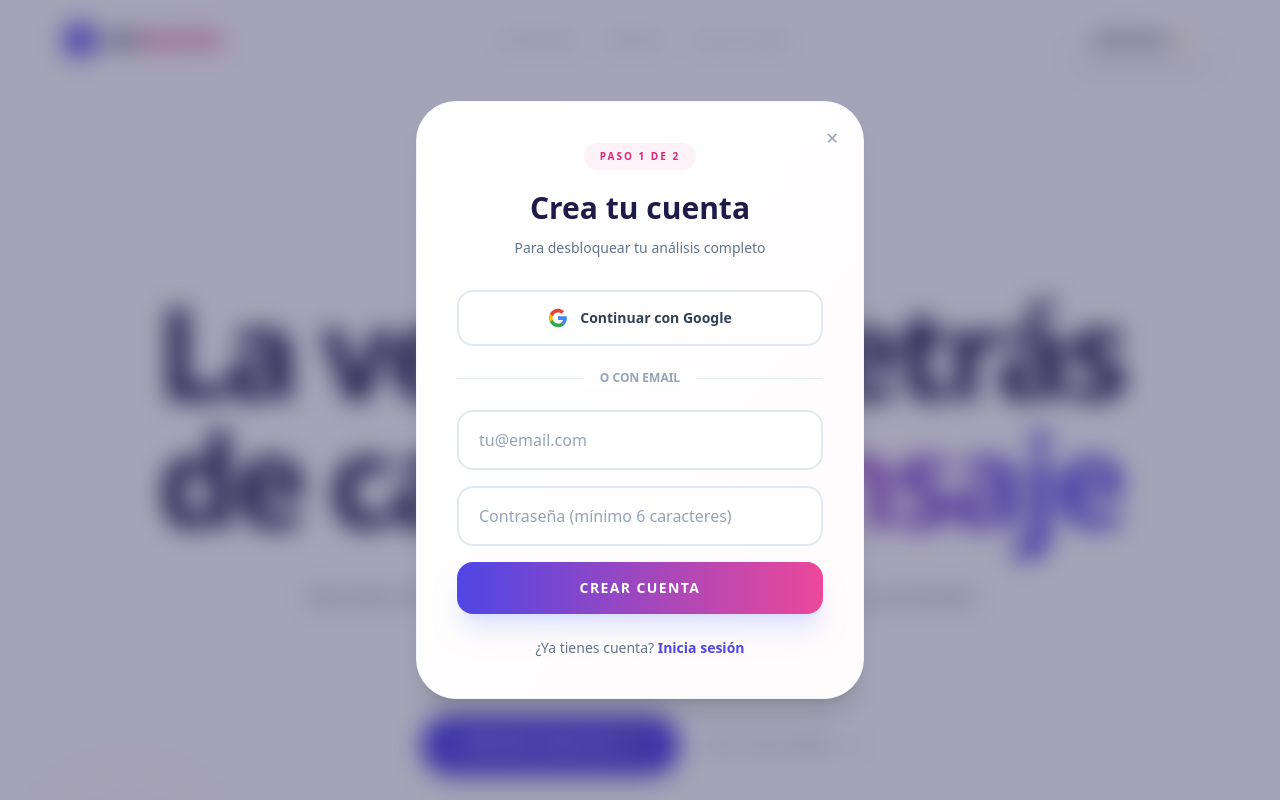
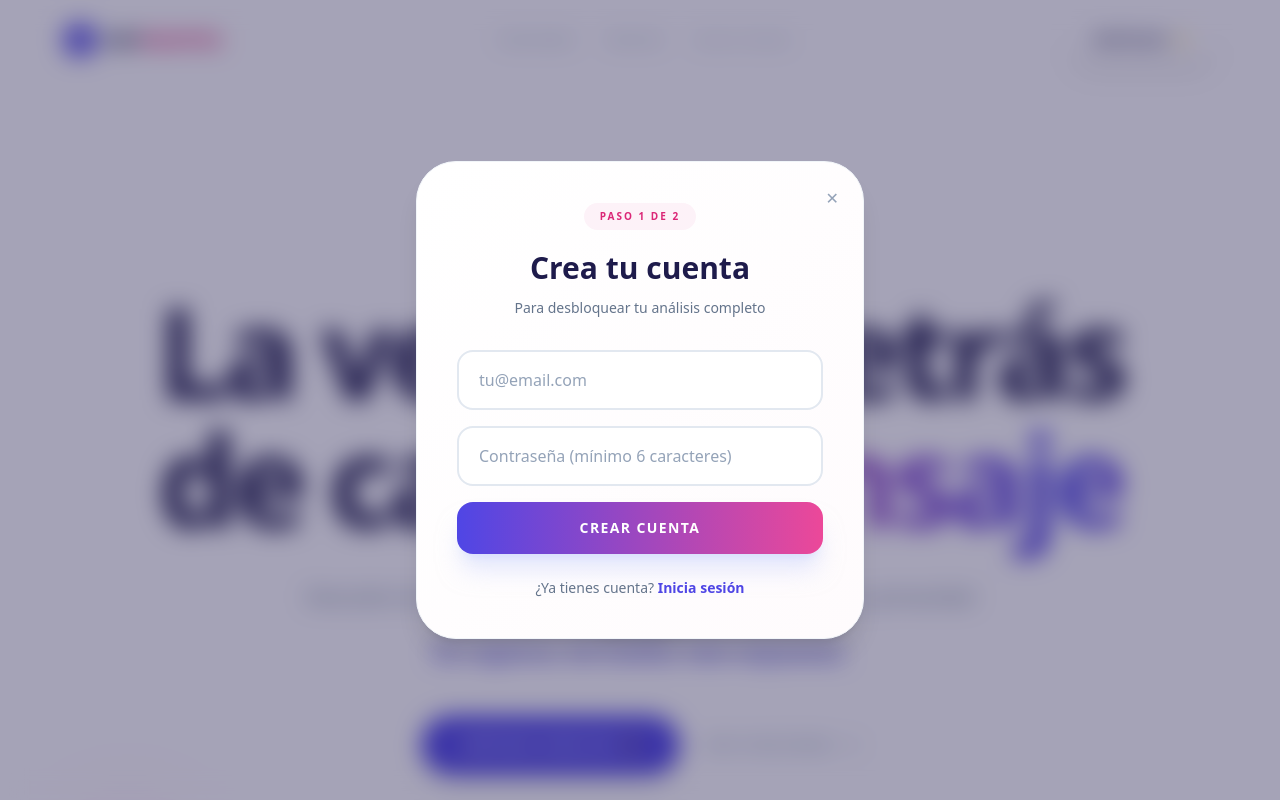
Before and after one commit to rememberSalpepper/wspwrapped, a Next.js app: page / in a window 1280 px wide. Both pictures are taken after a click on the button "Iniciar Sesión". Shown: the top 800 px of the page. Built offline with nearby package versions, Linux system fonts and the light colour scheme; no server answers.

Commit message:
feat: Mejorar sistema de autenticación
- Eliminar inicio de sesión con Google OAuth
- Arreglar bug de mensaje 'cuenta creada' cuando usuario ya existe
- Detectar si usuario ya está registrado y cambiar a modo login
- Mejorar mensajes de error específicos
- TypeScript types actualizados

```diff
--- a/components/AuthModal.tsx
+++ b/components/AuthModal.tsx
@@ -11,7 +11,7 @@ interface AuthModalProps {
 }
 
 export default function AuthModal({ open, onClose, onSuccess }: AuthModalProps) {
-    const { signInWithEmail, signUpWithEmail, signInWithGoogle, user } = useAuth();
+    const { signInWithEmail, signUpWithEmail, user } = useAuth();
     const [mode, setMode] = useState<"login" | "register" | "forgot">("register");
     const [email, setEmail] = useState("");
     const [password, setPassword] = useState("");
@@ -52,38 +52,52 @@ export default function AuthModal({ open, onClose, onSuccess }: AuthModalProps)
         }
 
         const authFn = mode === "login" ? signInWithEmail : signUpWithEmail;
-        const { error } = await authFn(email, password);
+        const result: any = await authFn(email, password);
 
-        if (error) {
+        if (result.error) {
             // Improve error messages
-            if (error.message.includes("User already registered") || error.message.includes("already has been registered")) {
+            const errorMsg = result.error.message;
+
+            if (errorMsg.includes("User already registered") || errorMsg.includes("already been registered")) {
                 setError("Este correo ya está registrado. Por favor inicia sesión.");
-            } else if (error.message.includes("Invalid login credentials")) {
+                // Automatically switch to login mode
+                setTimeout(() => {
+                    setMode("login");
+                    setError(null);
+                }, 2000);
+            } else if (errorMsg.includes("Invalid login credentials")) {
                 setError("Correo o contraseña incorrectos.");
+            } else if (errorMsg.includes("Email not confirmed")) {
+                setError("Por favor confirma tu email antes de iniciar sesión.");
             } else {
-                setError(error.message);
+                setError(errorMsg);
             }
             setLoading(false);
         } else {
+            // Check if this is actually a new user or existing user
             if (mode === "register") {
-                setSuccessMsg("¡Cuenta creada! Revisa tu email para confirmarla.");
+                // Supabase returns success even if user exists but email is not confirmed
+                // We need to check the response more carefully
+                if (result.data?.user && !result.data?.session) {
+                    // New user, needs email confirmation
+                    setSuccessMsg("¡Cuenta creada! Revisa tu email para confirmarla.");
+                } else if (result.data?.session) {
+                    // User was able to sign in directly (auto-confirmed or already exists)
+                    // This means the user already existed
+                    setError("Este correo ya está registrado. Iniciando sesión...");
+                    setTimeout(() => {
+                        onSuccess();
+                    }, 1500);
+                }
                 setLoading(false);
             } else {
+                // Login mode - proceed to success
                 onSuccess();
             }
         }
     };
 
-    const handleGoogleAuth = async () => {
-        setLoading(true);
-        setError(null);
-        const { error } = await signInWithGoogle();
-        if (error) {
-            setError(error.message);
-            setLoading(false);
-        }
-        // Redirect will happen automatically
-    };
+
 
     return (
         <div className="fixed inset-0 z-50 flex items-center justify-center p-6">
@@ -109,33 +123,7 @@ export default function AuthModal({ open, onClose, onSuccess }: AuthModalProps)
                     </p>
                 </div>
 
-                {mode !== "forgot" && (
-                    <>
-                        {/* Google Button */}
-                        <button
-                            onClick={handleGoogleAuth}
-                            disabled={loading}
-                            className="w-full flex items-center justify-center gap-3 py-4 px-6 rounded-2xl bg-white border-2 border-slate-200 text-slate-700 font-bold text-sm hover:bg-slate-50 hover:border-slate-300 transition-all disabled:opacity-50 mb-6"
-                        >
-                            <svg className="w-5 h-5" viewBox="0 0 24 24">
-                                <path fill="#4285F4" d="M22.56 12.25c0-.78-.07-1.53-.2-2.25H12v4.26h5.92c-.26 1.37-1.04 2.53-2.21 3.31v2.77h3.57c2.08-1.92 3.28-4.74 3.28-8.09z" />
-                                <path fill="#34A853" d="M12 23c2.97 0 5.46-.98 7.28-2.66l-3.57-2.77c-.98.66-2.23 1.06-3.71 1.06-2.86 0-5.29-1.93-6.16-4.53H2.18v2.84C3.99 20.53 7.7 23 12 23z" />
-                                <path fill="#FBBC05" d="M5.84 14.09c-.22-.66-.35-1.36-.35-2.09s.13-1.43.35-2.09V7.07H2.18C1.43 8.55 1 10.22 1 12s.43 3.45 1.18 4.93l2.85-2.22.81-.62z" />
-                                <path fill="#EA4335" d="M12 5.38c1.62 0 3.06.56 4.21 1.64l3.15-3.15C17.45 2.09 14.97 1 12 1 7.7 1 3.99 3.47 2.18 7.07l3.66 2.84c.87-2.6 3.3-4.53 6.16-4.53z" />
-                            </svg>
-                            Continuar con Google
-                        </button>
 
-                        <div className="relative mb-6">
-                            <div className="absolute inset-0 flex items-center">
-                                <div className="w-full border-t border-slate-200"></div>
-                            </div>
-                            <div className="relative flex justify-center text-xs uppercase">
-                                <span className="bg-white px-4 text-slate-400 font-bold">o con email</span>
-                            </div>
-                        </div>
-                    </>
-                )}
 
                 {/* Email Form */}
                 <form onSubmit={handleEmailAuth} className="space-y-4">
--- a/lib/auth/AuthContext.tsx
+++ b/lib/auth/AuthContext.tsx
@@ -21,8 +21,7 @@ interface AuthContextType {
     subscriptionStatus: SubscriptionStatus;
     isPro: boolean;
     signInWithEmail: (email: string, password: string) => Promise<{ error: Error | null }>;
-    signUpWithEmail: (email: string, password: string) => Promise<{ error: Error | null }>;
-    signInWithGoogle: () => Promise<{ error: Error | null }>;
+    signUpWithEmail: (email: string, password: string) => Promise<{ error: Error | null; data: any }>;
     signOut: () => Promise<void>;
     refreshSubscription: () => Promise<void>;
     resetPassword: (email: string) => Promise<{ error: Error | null }>;
@@ -98,26 +97,15 @@ export function AuthProvider({ children }: { children: ReactNode }) {
     };
 
     const signUpWithEmail = async (email: string, password: string) => {
-        if (!supabase) return { error: new Error("Auth not available") };
-        const { error } = await supabase.auth.signUp({
+        if (!supabase) return { error: new Error("Auth not available"), data: null };
+        const { error, data } = await supabase.auth.signUp({
             email,
             password,
             options: {
                 emailRedirectTo: `${window.location.origin}/auth/callback`
             }
         });
-        return { error: error as Error | null };
-    };
-
-    const signInWithGoogle = async () => {
-        if (!supabase) return { error: new Error("Auth not available") };
-        const { error } = await supabase.auth.signInWithOAuth({
-            provider: "google",
-            options: {
-                redirectTo: `${window.location.origin}/auth/callback`
-            }
-        });
-        return { error: error as Error | null };
+        return { error: error as Error | null, data };
     };
 
     const signOut = async () => {
@@ -144,7 +132,6 @@ export function AuthProvider({ children }: { children: ReactNode }) {
                 isPro,
                 signInWithEmail,
                 signUpWithEmail,
-                signInWithGoogle,
                 signOut,
                 refreshSubscription,
                 resetPassword,
```
